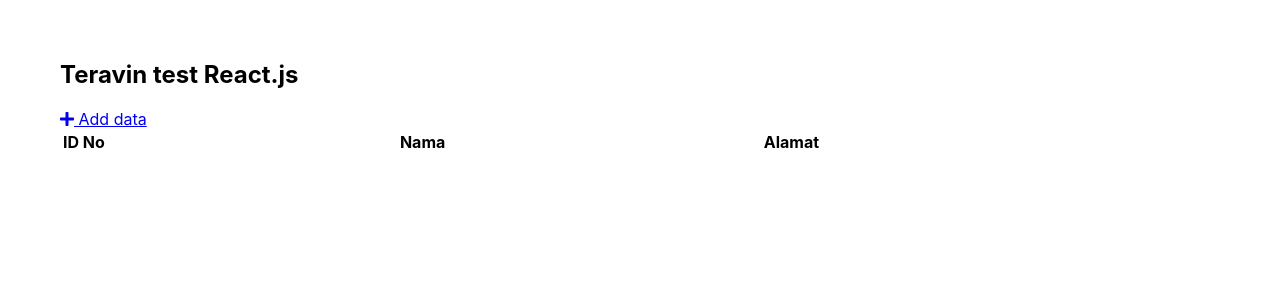
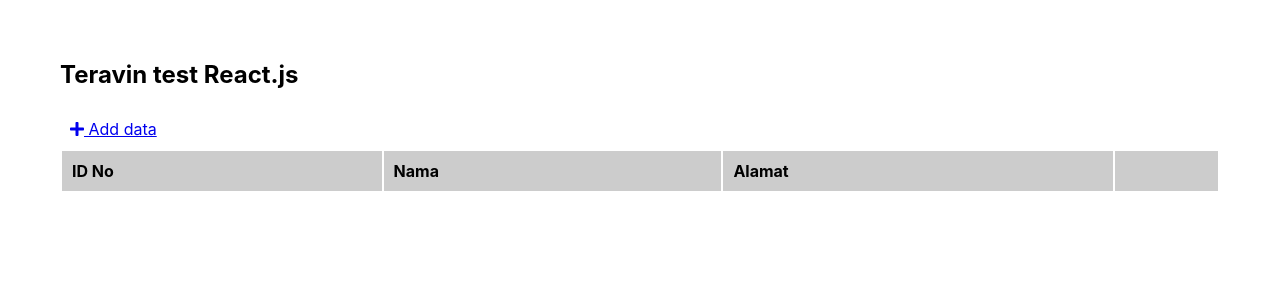
Before and after one commit to romiswara/teravin, a React (Create React App) app: page / in a window 1280 px wide. Shown: the top 300 px of the page. Built offline with nearby package versions, Linux system fonts and the light colour scheme.

Commit message:
perbaikan css

```diff
--- a/src/App.css
+++ b/src/App.css
@@ -2,6 +2,22 @@ body {
   margin:0px;
   padding:40px 60px;
 
+}
+.btn {
+  background-color: #fff;
+  color: #333;
+  border:'solid 2px #ccc';
+  border-radius: 5px;
+  width: 200px !important;
+  padding:10px;
+}
+table td, table th {
+  padding:10px;
+}
+.thead {
+  width: 100%;
+  text-align:left;
+  background: #ccc;
 }
 .process{
   position: relative;
--- a/src/screen/Form/PengalamanKerJaForm.js
+++ b/src/screen/Form/PengalamanKerJaForm.js
@@ -46,7 +46,7 @@ const PengalamanKerjaForm = ({changePage,sendData}) => {
             changePage(4)
             sendData(temp)
         } else {
-            alert("error")
+
         }
 
     }
@@ -111,7 +111,7 @@ const PengalamanKerjaForm = ({changePage,sendData}) => {
                 </div>
 
             </div>
-            <button style={{ float: 'right' }} className="mt2" onClick={() => next()}>Next</button>
+            <button style={{ float: 'right' }} className="mt2 btn" onClick={() => next()}>Next</button>
         </>
     )
 }
--- a/src/screen/Form/PersonalForm.js
+++ b/src/screen/Form/PersonalForm.js
@@ -88,7 +88,7 @@ const PersonalForm = ({ changePage,sendData }) => {
                 </div>
 
             </div>
-            <button style={{ float: 'right' }} className="mt1" onClick={() => next()}>Next</button>
+            <button style={{ float: 'right' }} className="mt1 btn" onClick={() => next()}>Next</button>
         </>
     )
 }
--- a/src/screen/Form/RiwayaPendidikanForm.js
+++ b/src/screen/Form/RiwayaPendidikanForm.js
@@ -45,11 +45,10 @@ const RiwayatPendidikanForm = ({ changePage,sendData }) => {
         }
         setRiwayatPendidikan(temp)
         if(hasError==false){
-
             changePage(3)
             sendData(temp)
         } else {
-            alert("error")
+
         }
 
     }
@@ -116,7 +115,7 @@ const RiwayatPendidikanForm = ({ changePage,sendData }) => {
                 </div>
 
             </div>
-            <button style={{ float: 'right' }} className="mt2" onClick={() => next()}>Next</button>
+            <button style={{ float: 'right' }} className="mt2 btn" onClick={() => next()}>Next</button>
         </>
     )
 }
--- a/src/screen/Home.js
+++ b/src/screen/Home.js
@@ -1,23 +1,25 @@
 import db from './../database/data'
-import { useState,useEffect } from 'react'
-import { faEye,faPlus} from '@fortawesome/free-solid-svg-icons'
+import { useState, useEffect } from 'react'
+import { faEye, faPlus } from '@fortawesome/free-solid-svg-icons'
 import { FontAwesomeIcon } from '@fortawesome/react-fontawesome'
 import { Link } from 'react-router-dom'
 import { getData } from '../services/dataServices';
 const Home = () => {
     const [data, setData] = useState()
-    useEffect( async() => {
+    useEffect(async () => {
         console.log("dsfd")
         var dataFromStorage = await getData()
-        console.log("dataFromStorage",dataFromStorage)
+        console.log("dataFromStorage", dataFromStorage)
         setData(dataFromStorage)
-    },[])
+    }, [])
     return (
         <>
             <h2>Teravin test React.js</h2>
-            <Link to="/form"><FontAwesomeIcon icon={faPlus} /> Add data</Link>
-            <table style={{ width: '100%',textAlign:'left' }}>
-                <tr>
+            <div className='btn btn-add'>
+                <Link to="/form" ><FontAwesomeIcon icon={faPlus} /> Add data</Link>
+            </div>
+            <table style={{ width: '100%', textAlign: 'left' }}>
+                <tr className='thead'>
                     <th>
                         ID No
                     </th>
```
